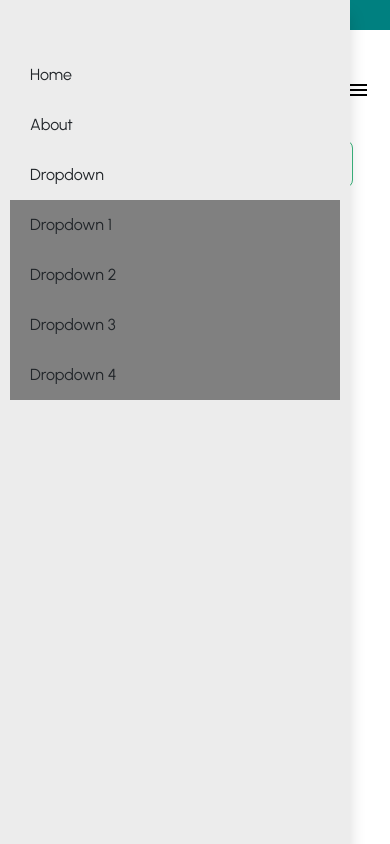
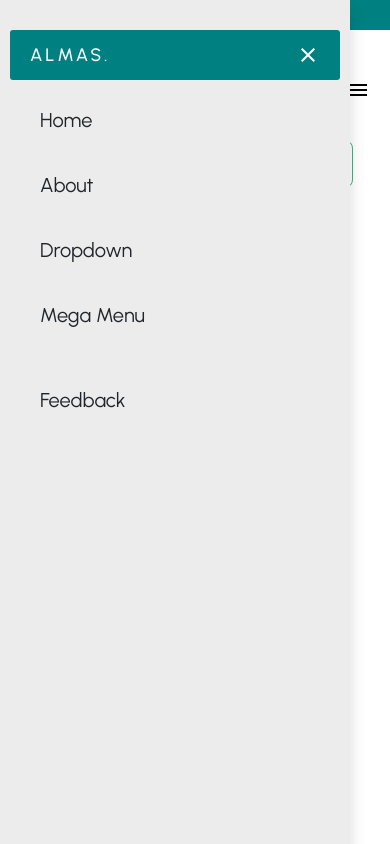
Before and after one commit to almasrafaqat/PahlaStore, a React (Create React App) app: page / in a window 390 px wide. Built offline with nearby package versions, Linux system fonts and the light colour scheme.

Commit message:
Mobile Navbar

```diff
--- a/src/components/nav-mobile/nav-mobile.component.jsx
+++ b/src/components/nav-mobile/nav-mobile.component.jsx
@@ -3,44 +3,56 @@ import styled from "styled-components";
 import { Link } from "../../GlobalStyle";
 import { Mobile576, Mobile768 } from "../../responsive";
 
-const Container = styled.div`
-
-`;
+const Container = styled.div``;
 
 const Wrapper = styled.div`
-
-`;
-
-
-
-const MenuItem = styled.ul`
- background: #ececec;
   position: fixed;
+  top: 0;
+  left: 0;
   height: 100vh;
   width: 100%;
   max-width: 350px;
+  z-index: 999;
+  overflow-y: auto;
+  background: #ececec;
   display: block;
-  top: 0;
-  left: 0;
-  z-index: 100;
-  padding: 50px 10px;
+  padding: 30px 10px;
   line-height: 50px;
   box-shadow: 0 15px 15px rgba(0, 0, 0, 0.15);
-  overflow-y: auto;
 `;
 
-const MenuList = styled.li`
-  list-style: none;
-  margin: 0;
+const Header = styled.div`
+  display: flex;
+  align-items: center;
+  justify-content: space-between;
+  background: teal;
+  padding: 0 20px;
+  border-radius: 3px;
 `;
+
+const Logo = styled.div`
+  font-size: 18px;
+  font-weight: 500;
+  text-transform: uppercase;
+  color: white;
+  letter-spacing: 3px;
+`;
+
+const CloseIcon = styled(ClearSharp)`
+  color: white;
+  cursor: pointer;
+`;
+
+const MenuItem = styled.ul``;
 
 const MenuLink = styled(Link)`
   padding: 0 20px;
   display: block;
+  font-size: 20px;
 
   &:hover {
-    background-color: ${({theme}) => theme.colors.primary};
-    color: ${({theme}) => theme.colors.white};
+    background-color: ${({ theme }) => theme.colors.primary};
+    color: ${({ theme }) => theme.colors.white};
   }
 `;
 
@@ -48,21 +60,89 @@ const DropdownItem = styled.ul`
   background-color: gray;
   padding-left: 20px;
   width: 100%;
+  opacity: 0;
+  visibility: hidden;
+  transition: all 0.9s ease;
   position: static;
-  opacity: 1;
-  visibility: visible;
   top: 500px;
+  max-height: 0;
 `;
 
-const DropdownLink = styled(Link)`
+const DropdownList = styled.li`
+  list-style: none;
+  margin: 0;
+`;
 
+const DropdownLink = styled(MenuLink)``;
+
+/**Mega Menu */
+
+const MegaBox = styled.div`
+  position: static;
+  margin-top: 20px;
+  opactiy: 0;
+  visibility: hidden;
+  max-height: 0;
+  transition: all 0.7s ease;
+`;
+
+const Content = styled.div`
+  display: flex;
+  flex-direction: column;
+`;
+
+const Row = styled.div`
+  width: 100%;
+  margin-bottom: 15px;
+  border-top: 1px solid teal;
+
+  &:first-child {
+    border-top: 0px;
+  }
+`;
+
+const Image = styled.img``;
+
+const HeaderTitle = styled.header`
+  font-size: 20px;
+  font-weight: 500;
+`;
+
+const MegaItem = styled.ul``;
+
+const MegaList = styled.ul``;
+
+const MegaLink = styled(MenuLink)`
+  font-size: 16px;
+  font-weight: 500;
+`;
+
+const MenuList = styled.li`
+  list-style: none;
+  margin: 15px 10px;
+
+  &:hover ${DropdownItem} {
+    opacity: 1;
+    visibility: visible;
+    max-height: 100%;
+  }
+
+  &:hover ${MegaBox} {
+    opacity: 1;
+    visibility: visible;
+    max-height: 100%;
+  }
 `;
 
 const NavMobile = () => {
   return (
     <Container>
       <Wrapper>
-        <ClearSharp />
+        <Header>
+          <Logo>Almas.</Logo>
+          <CloseIcon />
+        </Header>
+
         <MenuItem>
           <MenuList>
             <MenuLink>Home</MenuLink>
@@ -73,19 +153,100 @@ const NavMobile = () => {
           <MenuList>
             <MenuLink>Dropdown</MenuLink>
             <DropdownItem>
-              <MenuList>
+              <DropdownList>
                 <DropdownLink>Dropdown 1</DropdownLink>
-              </MenuList>
-              <MenuList>
+              </DropdownList>
+              <DropdownList>
                 <DropdownLink>Dropdown 2</DropdownLink>
-              </MenuList>
-              <MenuList>
+              </DropdownList>
+              <DropdownList>
                 <DropdownLink>Dropdown 3</DropdownLink>
-              </MenuList>
-              <MenuList>
+              </DropdownList>
+              <DropdownList>
                 <DropdownLink>Dropdown 4</DropdownLink>
-              </MenuList>
+              </DropdownList>
             </DropdownItem>
+          </MenuList>
+          <MenuList>
+            <MenuLink>Mega Menu</MenuLink>
+            <MegaBox>
+              <Content>
+                <Row>
+                  <Image src="https://encrypted-tbn0.gstatic.com/images?q=tbn:ANd9GcRVyoBVQg0JEHNq-rbOPU1WWxj9U3ArpmMlhulg6CjUf3XkRTSUCZqNWNjIYJZ58u56JGs&usqp=CAU" />
+                </Row>
+                <Row>
+                  <HeaderTitle>Graphic Course</HeaderTitle>
+                  <MegaItem>
+                    <MegaList>
+                      <MegaLink>Logo Design</MegaLink>
+                    </MegaList>
+                    <MegaList>
+                      <MegaLink>UX UL Web Design</MegaLink>
+                    </MegaList>
+                    <MegaList>
+                      <MegaLink>3D 2D Design</MegaLink>
+                    </MegaList>
+                    <MegaList>
+                      <MegaLink>Adobe Photoshop</MegaLink>
+                    </MegaList>
+                  </MegaItem>
+                </Row>
+                <Row>
+                  <HeaderTitle>Programming</HeaderTitle>
+                  <MegaItem>
+                    <MegaList>
+                      <MegaLink>Laravel </MegaLink>
+                    </MegaList>
+                    <MegaList>
+                      <MegaLink>React JS</MegaLink>
+                    </MegaList>
+                    <MegaList>
+                      <MegaLink>HTML</MegaLink>
+                    </MegaList>
+                    <MegaList>
+                      <MegaLink>Paython</MegaLink>
+                    </MegaList>
+                  </MegaItem>
+                </Row>
+                <Row>
+                  <HeaderTitle>Digital Marketing</HeaderTitle>
+                  <MegaItem>
+                    <MegaList>
+                      <MegaLink>Google SEO</MegaLink>
+                    </MegaList>
+                    <MegaList>
+                      <MegaLink>Google Adwords</MegaLink>
+                    </MegaList>
+                    <MegaList>
+                      <MegaLink>Google Adsense</MegaLink>
+                    </MegaList>
+                    <MegaList>
+                      <MegaLink>Google My Business</MegaLink>
+                    </MegaList>
+                  </MegaItem>
+                </Row>
+                <Row>
+                  <HeaderTitle>Freelancing</HeaderTitle>
+                  <MegaItem>
+                    <MegaList>
+                      <MegaLink>Digital Marketer</MegaLink>
+                    </MegaList>
+                    <MegaList>
+                      <MegaLink>Frontend Web Developer</MegaLink>
+                    </MegaList>
+                    <MegaList>
+                      <MegaLink>Backend Web Developer</MegaLink>
+                    </MegaList>
+                    <MegaList>
+                      <MegaLink>Full Stack Developer</MegaLink>
+                    </MegaList>
+                  </MegaItem>
+                </Row>
+              </Content>
+            </MegaBox>
+          </MenuList>
+          <MenuList>
+            <MenuLink>Feedback</MenuLink>
           </MenuList>
         </MenuItem>
       </Wrapper>
```
